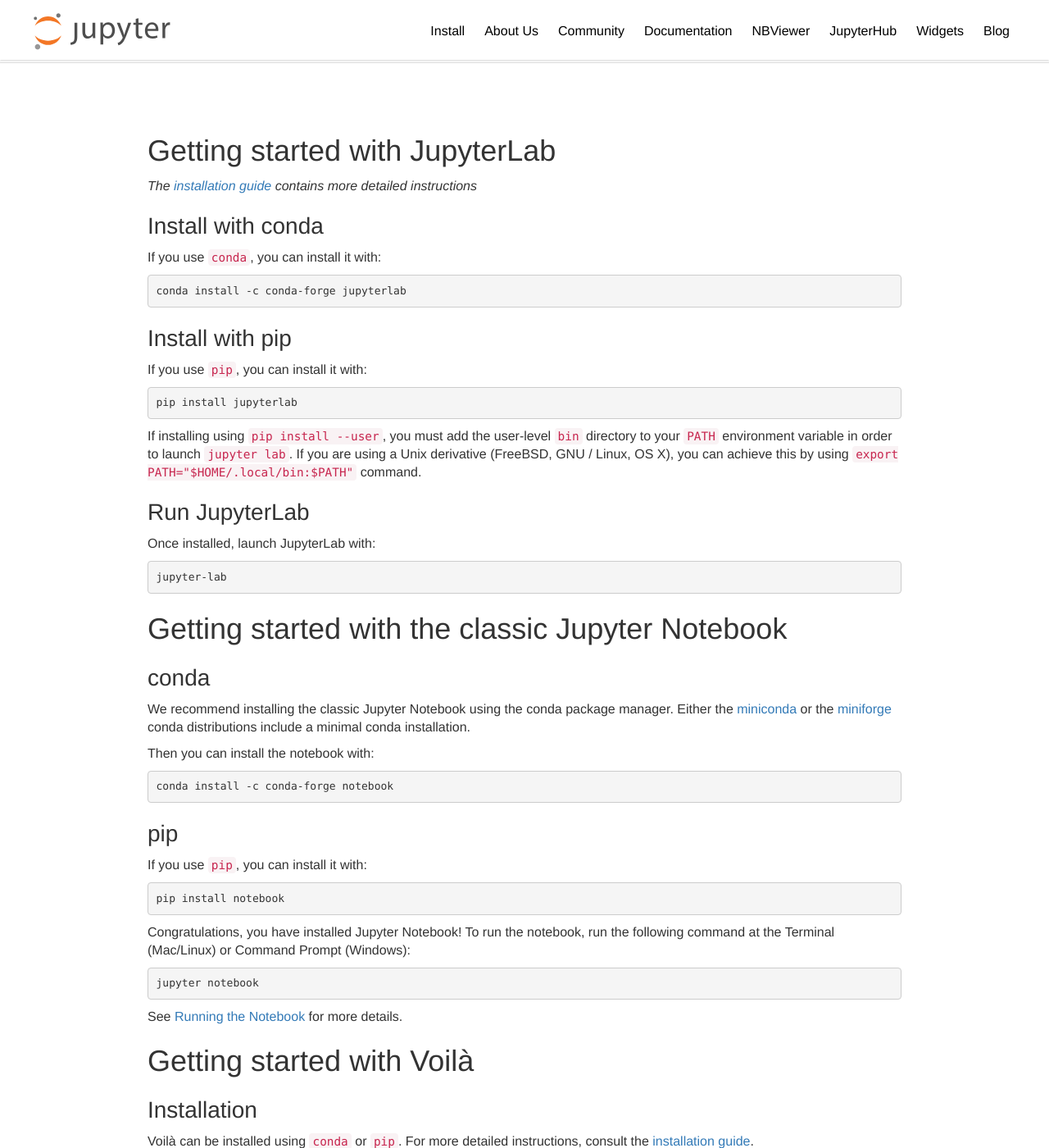
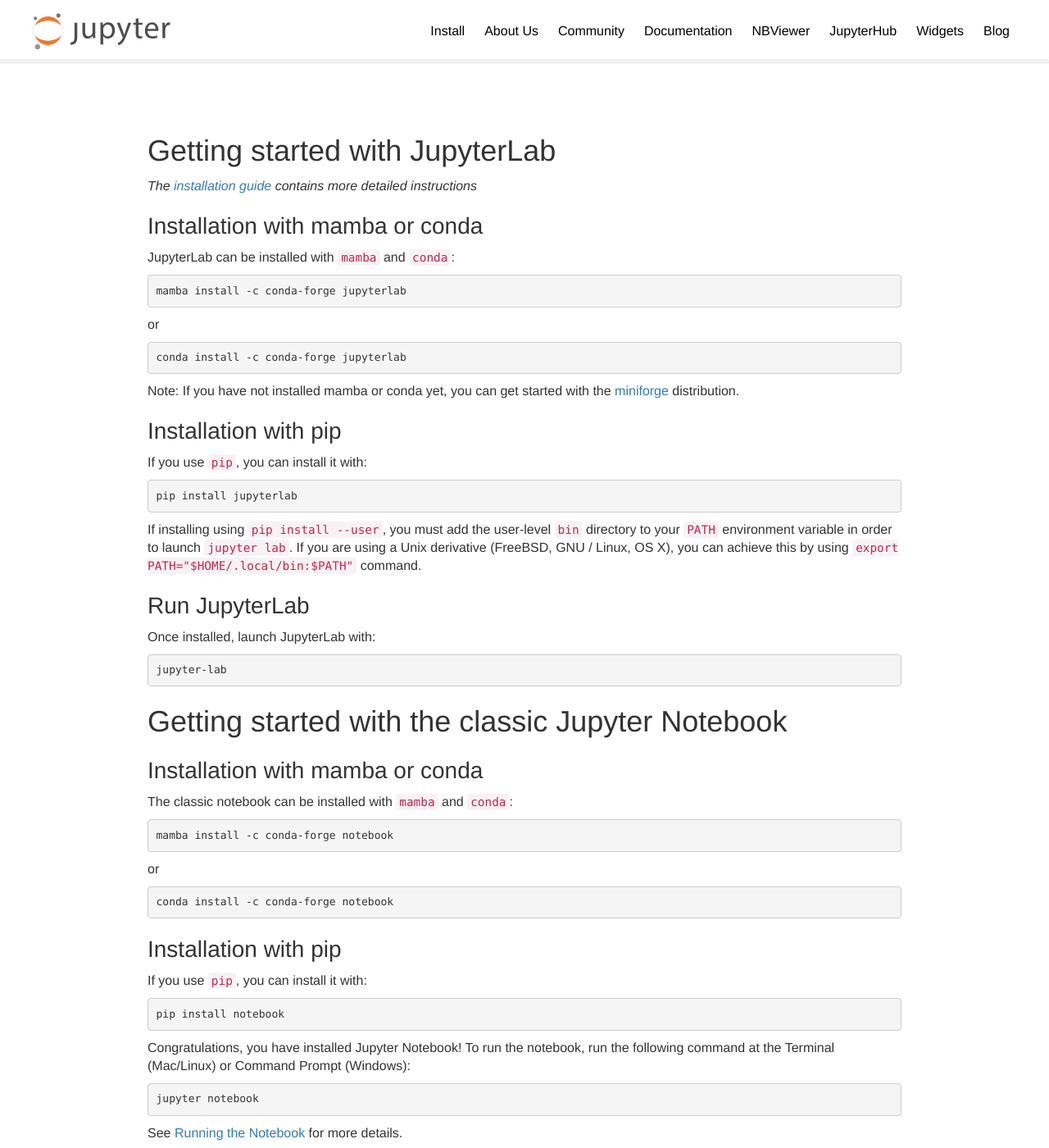
Before and after one commit to jupyter/jupyter.github.io, a Jekyll site: the page built from install.md, in a window 1280 px wide and 1400 px high, scrolled down 197 px. Shown: the whole window at 82% size. Built offline with Jekyll 4.4.1, drawn with Linux system fonts in a browser that asks for light colours; comment, search, counter and statistics services are not loaded; some of the changed text lies outside the part shown.

Commit message:
Mention mamba as a means to install Jupyter projects

````diff
--- a/install.md
+++ b/install.md
@@ -9,15 +9,23 @@
 
 _The [installation guide](http://jupyterlab.readthedocs.io/en/stable/getting_started/installation.html) contains more detailed instructions_
 
-### Install with conda
+### Installation with mamba or conda
 
-If you use `conda`, you can install it with:
+JupyterLab can be installed with `mamba` and `conda`:
+
+```shell
+mamba install -c conda-forge jupyterlab
+```
+
+or
 
 ```shell
 conda install -c conda-forge jupyterlab
 ```
 
-### Install with pip
+Note: If you have not installed mamba or conda yet, you can get started with the [miniforge](https://github.com/conda-forge/miniforge#mambaforge) distribution.
+
+### Installation with pip
 
 If you use `pip`, you can install it with:
 
@@ -37,17 +45,21 @@
 
 ## Getting started with the classic Jupyter Notebook
 
-### conda
+### Installation with mamba or conda
 
-We recommend installing the classic Jupyter Notebook using the conda package manager. Either the [miniconda](https://docs.conda.io/en/latest/miniconda.html) or the [miniforge](https://github.com/conda-forge/miniforge/) conda distributions include a minimal conda installation.
+The classic notebook can be installed with `mamba` and `conda`:
 
-Then you can install the notebook with:
+```shell
+mamba install -c conda-forge notebook
+```
+
+or
 
 ```shell
 conda install -c conda-forge notebook
 ```
 
-### pip
+### Installation with pip
 
 If you use `pip`, you can install it with:
 
@@ -65,19 +77,23 @@
 
 ## Getting started with Voilà
 
-### Installation
+### Installation with mamba or conda
 
-Voilà can be installed using `conda` or `pip`. For more detailed instructions, consult the [installation guide](https://voila.readthedocs.io/en/stable/install.html).
+If you use `mamba` or `conda`, you can install it with:
 
-### conda
+```shell
+mamba install -c conda-forge voila
+```
 
-If you use `conda`, you can install it with:
+or
 
 ```shell
 conda install -c conda-forge voila
 ```
 
-### pip
+For more detailed instructions, consult the [installation guide](https://voila.readthedocs.io/en/stable/install.html).
+
+### Installation with pip
 
 If you use `pip`, you can install it with:
 
````
